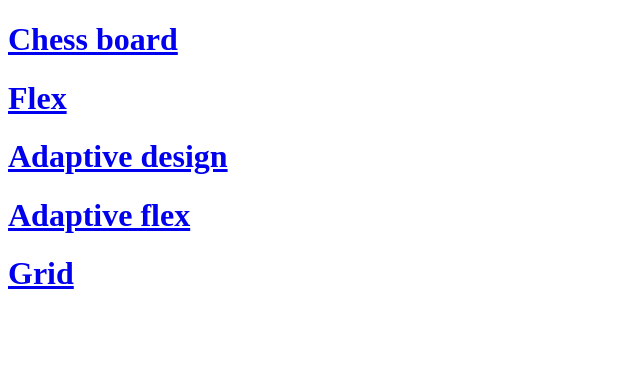
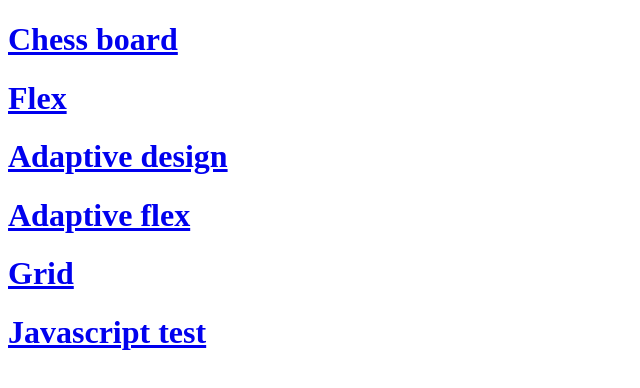
Before and after one commit to HansuSenpai/HansuSenpai.github.io, a plain HTML site: page index.html in a window 1280 px wide. Shown: the whole page, without its empty margins (0-640 px from the left). Drawn offline with Linux system fonts and the light colour scheme.

Commit message:
Update index.html

```diff
--- a/index.html
+++ b/index.html
@@ -10,5 +10,6 @@
     <a href="adaptive-page.html"><h1>Adaptive design</h1></a>
     <a href="adaptive-flex.html"><h1>Adaptive flex</h1></a>
     <a href="grid.html"><h1>Grid</h1></a>
+    <a href="testo.html"><h1>Javascript test</h1></a>
 </body>
 </html>
```
